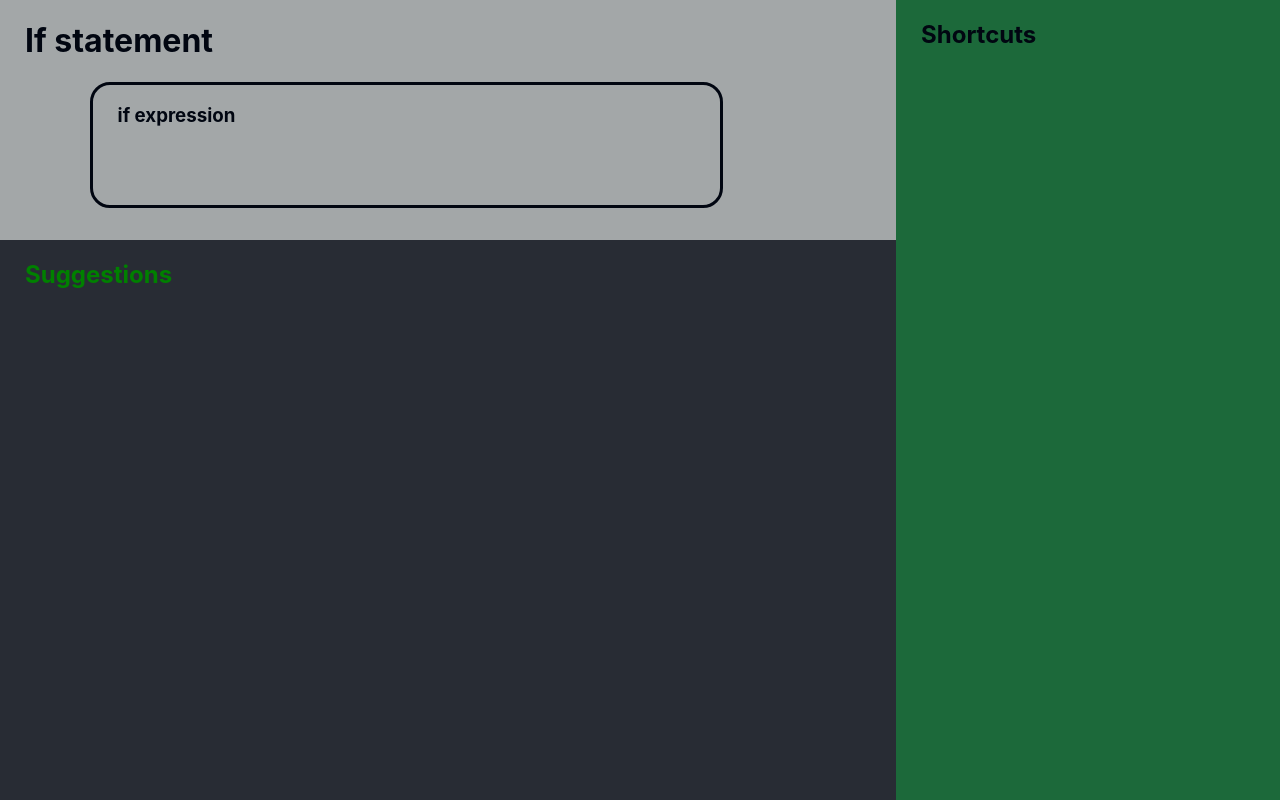
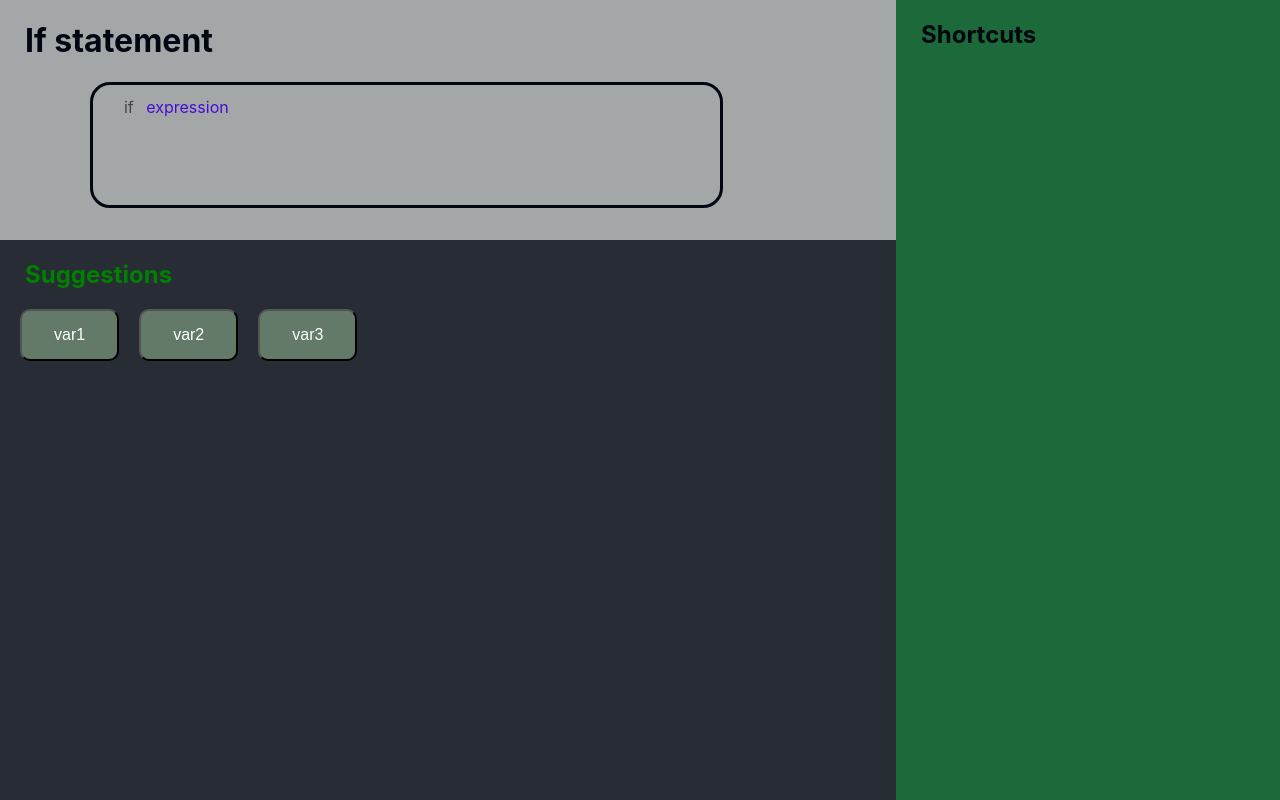
Before and after one commit to madushajg/expression-editor-poc, a React (Create React App) app: page / in a window 1280 px wide. Built offline with nearby package versions, Linux system fonts and the light colour scheme.

Commit message:
Add dumb buttons on suggestions

```diff
--- a/src/App.css
+++ b/src/App.css
@@ -85,6 +85,41 @@
   border-color: #010611;
   border-radius: 20px;
   border-style: solid;
+  display: flex;
+}
+
+.App-expression-block {
+  display: flex;
+  flex-direction: column;
+  position: relative;
+  top: 10%;
+  left: 7%;
+  height: fit-content;
+  width: fit-content;
+  color: #490cd6;
+}
+
+.App-expression-block-disabled {
+  display: flex;
+  flex-direction: column;
+  position: relative;
+  top: 10%;
+  left: 5%;
+  height: fit-content;
+  width: fit-content;
+  color: rgba(12, 11, 11, 0.63);
+}
+
+button {
+  background-color: #637a68;
+  color: white;
+  padding: 15px 32px;
+  text-align: center;
+  display: inline-block;
+  font-size: 16px;
+  border-radius: 10px;
+  margin-left: 20px;
+
 }
 
 h1 {
--- a/src/App.js
+++ b/src/App.js
@@ -11,10 +11,12 @@ function App() {
 }
 
 function LeftPane() {
+  const [expression, setExpression] = useState("expression");
+
   return (
     <div className="App-leftPane">
-      <StatementPane />
-      <ContextSensitivePane />
+      <StatementPane expression = {expression} />
+      <ContextSensitivePane expressionHandler = {setExpression}/>
     </div>
   );
 }
@@ -29,27 +31,32 @@ function RightPane() {
   );
 }
 
-function StatementPane() {
+function StatementPane(props) {
   return (
     <div className="App-statement-template">
       <h1>If statement</h1>
-      <ExpressionTemplate />
+      <ExpressionTemplate expression = {props.expression}/>
     </div>
   );
 }
 
-function ContextSensitivePane() {
+function ContextSensitivePane(props) {
   return (
     <div className="App-context-sensitivePane">
       <h2 style={{color: "green"}}>Suggestions</h2>
+      <button value="var1" onClick={(e)=>props.expressionHandler(e.target.value)}>var1</button>
+      <button value="var2" onClick={(e)=>props.expressionHandler(e.target.value)}>var2</button>
+      <button value="var3" onClick={(e)=>props.expressionHandler(e.target.value)}>var3</button>
     </div>
   );
 }
 
-function ExpressionTemplate() {
+function ExpressionTemplate(props) {
+
   return (
     <div className="App-statement-template-editor">
-      <h3>if expression</h3>
+      <div className="App-expression-block-disabled">if</div>
+      <div className="App-expression-block">{props.expression}</div>
     </div>
   );
 }
```
